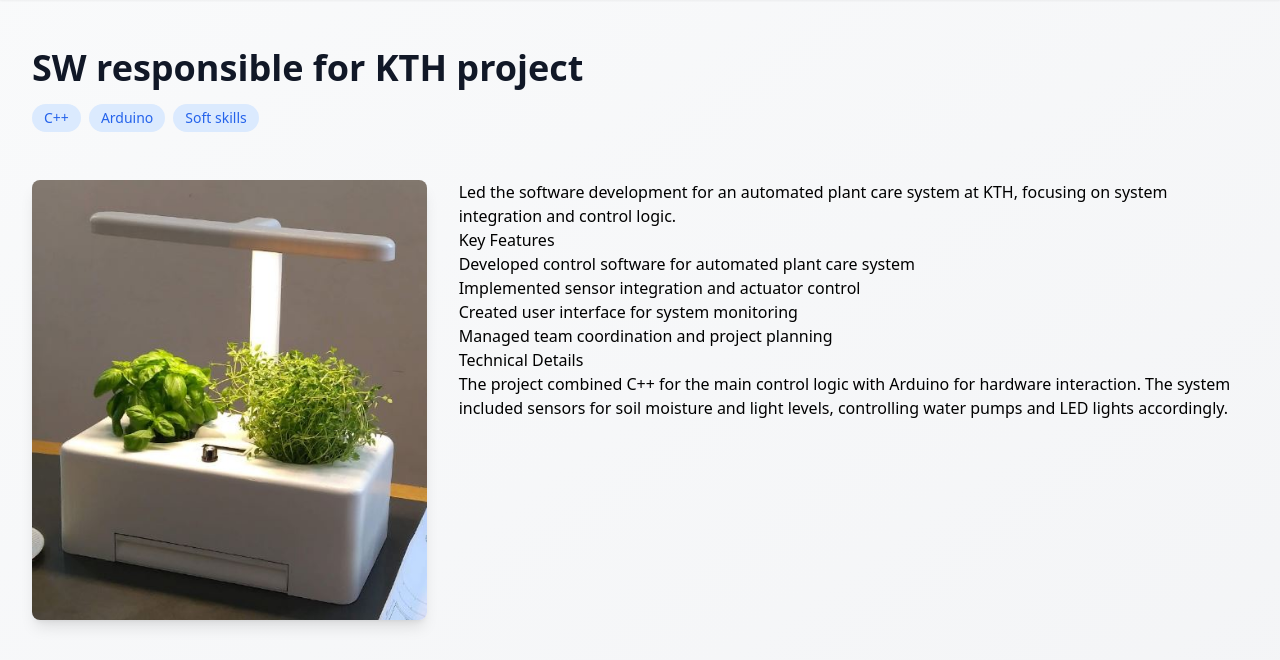
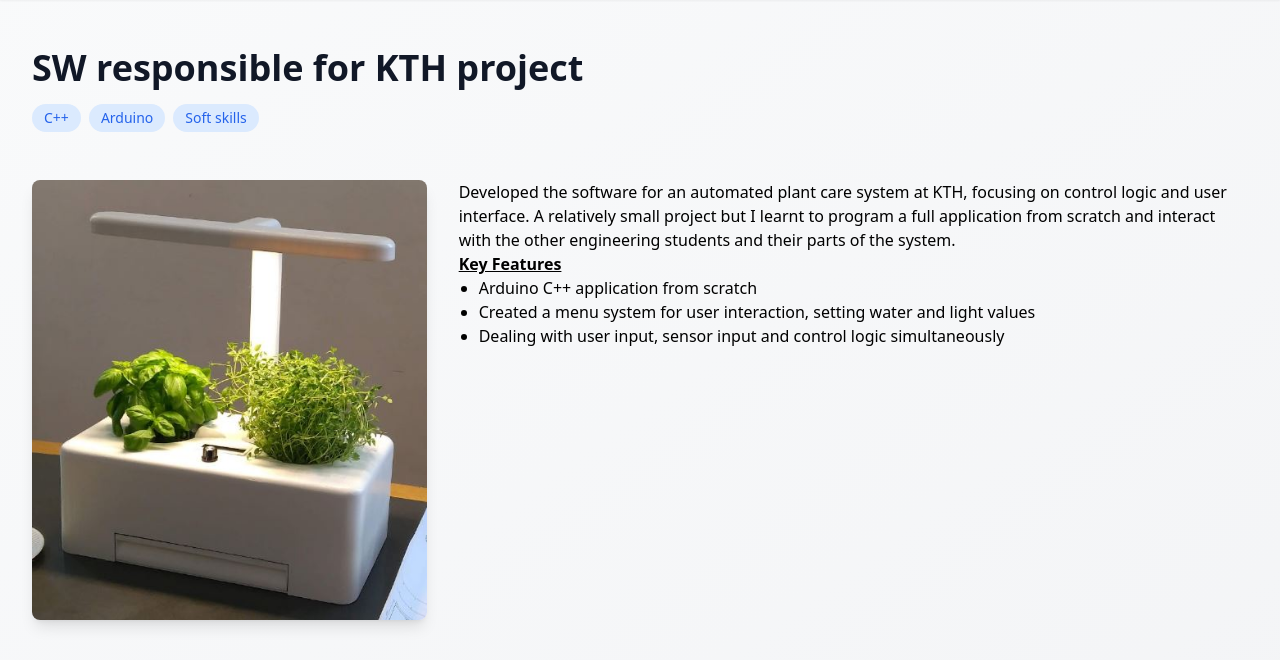
Before and after one commit to patriksn/portfolio, a Flask app: page /kth-project in a window 1280 px wide. Shown: the part 64-724 px from the top of the page. Run offline with Flask 3, Linux system fonts and the light colour scheme; some libraries are stand-ins or nearby versions.

Commit message:
Feat: Text p4
Moved text from py to html-file and updated it

```diff
--- a/portfolio_page/templates/project4.html
+++ b/portfolio_page/templates/project4.html
@@ -20,7 +20,15 @@
             <img src="{{ url_for('static', filename='images/project4.JPG') }}" alt="{{ project.title }}" class="w-full h-auto rounded-lg shadow-lg">
         </div>
         <div class="md:w-2/3 prose">
-            {{ project.content | safe }}
+            <p>Developed the software for an automated plant care system at KTH, focusing on control logic and user interface. A relatively small project but I learnt to program a full application from scratch and interact with the other engineering students and their parts of the system. <br></p>
+
+            <h2 class="font-bold underline">Key Features</h2>
+            <ul class="list-disc pl-5">
+                <li>Arduino C++ application from scratch</li>
+                <li>Created a menu system for user interaction, setting water and light values</li>
+                <li>Dealing with user input, sensor input and control logic simultaneously</li>
+            </ul>
+
         </div>
     </div>
 
```
